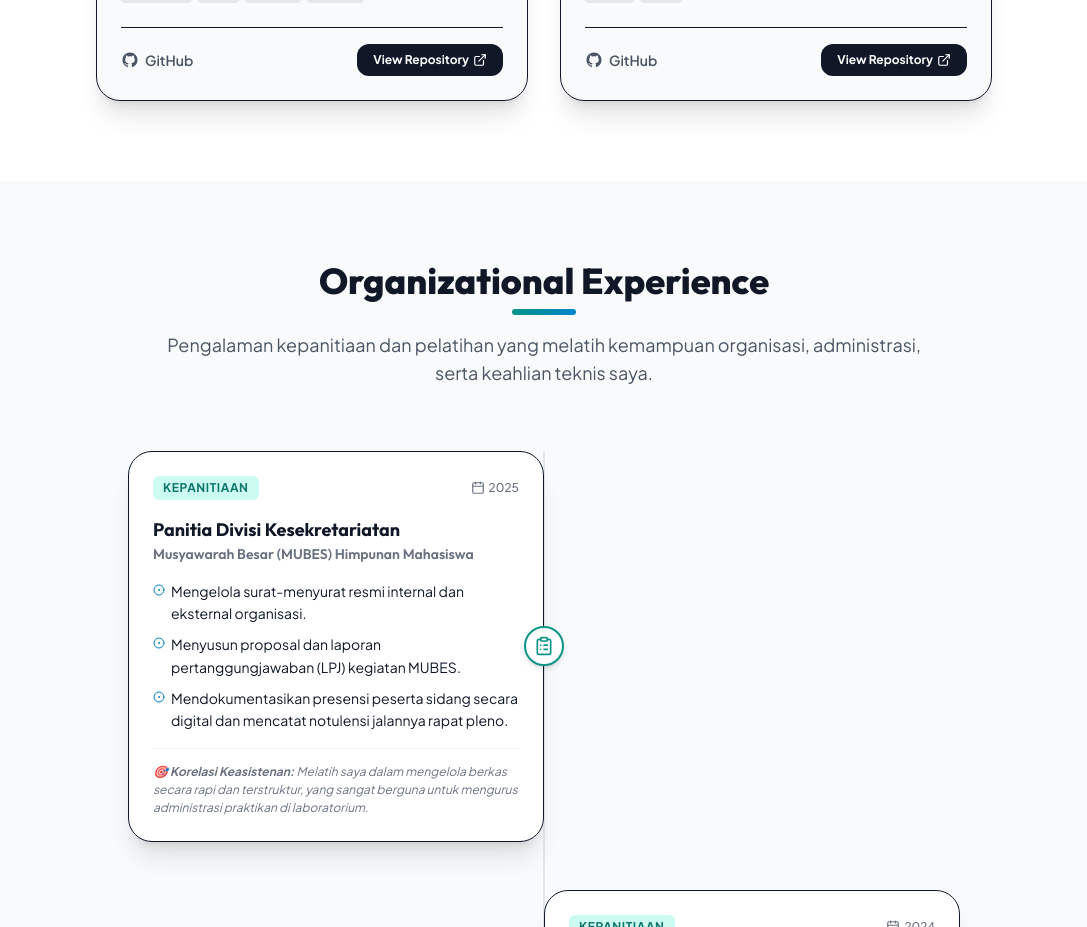
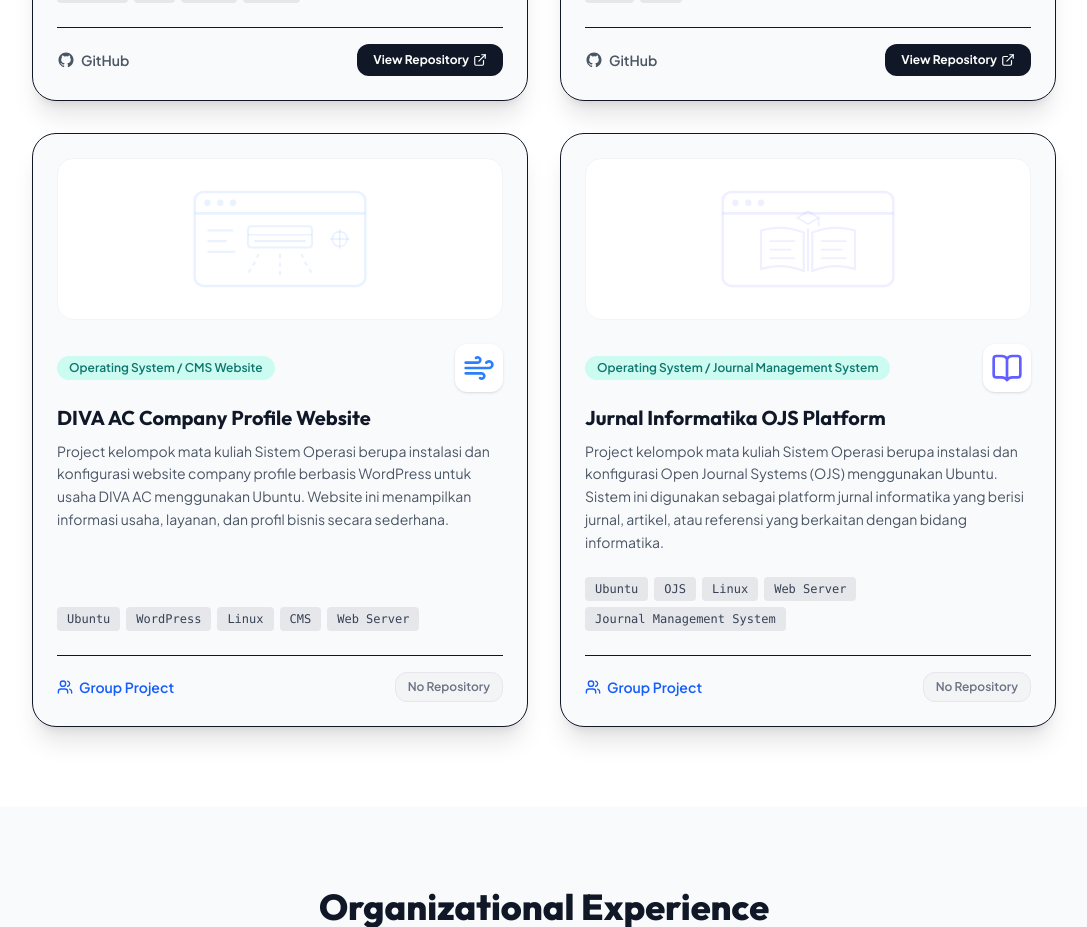
Before and after one commit to RiffaYP/portfolio-riffa, a React (Vite) app: page / in a window 1280 px wide. Shown: the part 3700-4627 px from the top of the page, without its empty margins (96-1183 px from the left). Built offline with nearby package versions, Linux system fonts and the light colour scheme.

Commit message:
Add WordPress and OJS projects

```diff
--- a/src/components/Projects.jsx
+++ b/src/components/Projects.jsx
@@ -1,4 +1,4 @@
-import { ExternalLink, Dumbbell, Joystick } from 'lucide-react';
+import { ExternalLink, Dumbbell, Joystick, Wind, BookOpen, Users } from 'lucide-react';
 
 export default function Projects() {
   const projects = [
@@ -52,6 +52,84 @@ export default function Projects() {
           <line x1="75" y1="22" x2="75" y2="48" stroke="currentColor" strokeWidth="1" />
         </svg>
       )
+    },
+    {
+      id: 3,
+      title: 'DIVA AC Company Profile Website',
+      category: 'Operating System / CMS Website',
+      desc: 'Project kelompok mata kuliah Sistem Operasi berupa instalasi dan konfigurasi website company profile berbasis WordPress untuk usaha DIVA AC menggunakan Ubuntu. Website ini menampilkan informasi usaha, layanan, dan profil bisnis secara sederhana.',
+      tech: ['Ubuntu', 'WordPress', 'Linux', 'CMS', 'Web Server'],
+      label: 'Group Project',
+      icon: <Wind className="w-8 h-8 text-blue-500" />,
+      glowClass: 'glow-card-blue',
+      illustration: (
+        <svg viewBox="0 0 100 60" className="w-full h-32 text-blue-500/10 dark:text-blue-400/10 fill-current">
+          {/* Browser frame */}
+          <rect x="10" y="8" width="80" height="44" rx="4" stroke="currentColor" strokeWidth="1.2" fill="none" />
+          {/* Browser header line */}
+          <line x1="10" y1="18" x2="90" y2="18" stroke="currentColor" strokeWidth="1.2" />
+          {/* Window buttons */}
+          <circle cx="16" cy="13" r="1.5" />
+          <circle cx="22" cy="13" r="1.5" />
+          <circle cx="28" cy="13" r="1.5" />
+          {/* AC Unit inside the browser */}
+          <rect x="35" y="24" width="30" height="10" rx="1.5" stroke="currentColor" strokeWidth="1" fill="none" />
+          {/* AC grill details */}
+          <line x1="38" y1="31" x2="62" y2="31" stroke="currentColor" strokeWidth="1" />
+          <line x1="35" y1="28" x2="65" y2="28" stroke="currentColor" strokeWidth="0.8" />
+          {/* Cool air / wind lines flowing down from the AC */}
+          <path d="M 40 37 Q 38 42 35 46" stroke="currentColor" strokeWidth="1" fill="none" strokeDasharray="2,2" />
+          <path d="M 50 37 Q 50 43 50 47" stroke="currentColor" strokeWidth="1" fill="none" strokeDasharray="2,2" />
+          <path d="M 60 37 Q 62 42 65 46" stroke="currentColor" strokeWidth="1" fill="none" strokeDasharray="2,2" />
+          {/* Snowflake indicator */}
+          <circle cx="78" cy="30" r="3.5" stroke="currentColor" strokeWidth="0.8" fill="none" />
+          <line x1="78" y1="25.5" x2="78" y2="34.5" stroke="currentColor" strokeWidth="0.8" />
+          <line x1="73.5" y1="30" x2="82.5" y2="30" stroke="currentColor" strokeWidth="0.8" />
+          {/* Text lines simulating content on the website */}
+          <line x1="16" y1="26" x2="28" y2="26" stroke="currentColor" strokeWidth="1" />
+          <line x1="16" y1="31" x2="25" y2="31" stroke="currentColor" strokeWidth="1" />
+          <line x1="16" y1="36" x2="29" y2="36" stroke="currentColor" strokeWidth="1" />
+        </svg>
+      )
+    },
+    {
+      id: 4,
+      title: 'Jurnal Informatika OJS Platform',
+      category: 'Operating System / Journal Management System',
+      desc: 'Project kelompok mata kuliah Sistem Operasi berupa instalasi dan konfigurasi Open Journal Systems (OJS) menggunakan Ubuntu. Sistem ini digunakan sebagai platform jurnal informatika yang berisi jurnal, artikel, atau referensi yang berkaitan dengan bidang informatika.',
+      tech: ['Ubuntu', 'OJS', 'Linux', 'Web Server', 'Journal Management System'],
+      label: 'Group Project',
+      icon: <BookOpen className="w-8 h-8 text-indigo-500" />,
+      glowClass: 'glow-card-indigo',
+      illustration: (
+        <svg viewBox="0 0 100 60" className="w-full h-32 text-indigo-500/10 dark:text-indigo-400/10 fill-current">
+          {/* Browser frame */}
+          <rect x="10" y="8" width="80" height="44" rx="4" stroke="currentColor" strokeWidth="1.2" fill="none" />
+          {/* Browser header line */}
+          <line x1="10" y1="18" x2="90" y2="18" stroke="currentColor" strokeWidth="1.2" />
+          {/* Window buttons */}
+          <circle cx="16" cy="13" r="1.5" />
+          <circle cx="22" cy="13" r="1.5" />
+          <circle cx="28" cy="13" r="1.5" />
+          {/* Open Journal/Book inside */}
+          {/* Left page */}
+          <path d="M 28 26 Q 38 23 48 27 L 48 45 Q 38 41 28 44 Z" stroke="currentColor" strokeWidth="1" fill="none" />
+          {/* Right page */}
+          <path d="M 72 26 Q 62 23 52 27 L 52 45 Q 62 41 72 44 Z" stroke="currentColor" strokeWidth="1" fill="none" />
+          {/* Book binding line */}
+          <line x1="50" y1="25" x2="50" y2="45" stroke="currentColor" strokeWidth="1" />
+          {/* Lines representing text on the pages */}
+          <line x1="32" y1="31" x2="44" y2="31" stroke="currentColor" strokeWidth="0.8" />
+          <line x1="32" y1="35" x2="42" y2="35" stroke="currentColor" strokeWidth="0.8" />
+          <line x1="32" y1="39" x2="44" y2="39" stroke="currentColor" strokeWidth="0.8" />
+          <line x1="56" y1="31" x2="68" y2="31" stroke="currentColor" strokeWidth="0.8" />
+          <line x1="56" y1="35" x2="66" y2="35" stroke="currentColor" strokeWidth="0.8" />
+          <line x1="56" y1="39" x2="68" y2="39" stroke="currentColor" strokeWidth="0.8" />
+          {/* Graduation cap/achievement icon above the book */}
+          <path d="M 50 17 L 55 20 L 50 23 L 45 20 Z" stroke="currentColor" strokeWidth="0.8" fill="none" />
+          <line x1="55" y1="20" x2="55" y2="24" stroke="currentColor" strokeWidth="0.8" />
+        </svg>
+      )
     }
   ];
 
@@ -74,14 +152,23 @@ export default function Projects() {
         </div>
 
         {/* Projects Grid */}
-        <div className="grid grid-cols-1 md:grid-cols-2 gap-8 max-w-4xl mx-auto">
-          {projects.map((project) => (
-            <a
+        <div className="grid grid-cols-1 md:grid-cols-2 gap-8 max-w-5xl mx-auto">
+          {projects.map((project) => {
+            const hasRepo = !!project.repo;
+            const CardComponent = hasRepo ? 'a' : 'div';
+            const cardProps = hasRepo
+              ? {
+                  href: project.repo,
+                  target: '_blank',
+                  rel: 'noopener noreferrer',
+                }
+              : {};
+
+            return (
+              <CardComponent
                 key={project.id}
-              href={project.repo}
-              target="_blank"
-              rel="noopener noreferrer"
-              className={`p-6 rounded-3xl bg-gray-50 dark:bg-dark-card border border-gray-150 dark:border-gray-800 shadow-xl flex flex-col justify-between transition-all duration-300 hover:-translate-y-1 hover:shadow-2xl ${project.glowClass} group cursor-pointer`}
+                {...cardProps}
+                className={`p-6 rounded-3xl bg-gray-50 dark:bg-dark-card border border-gray-150 dark:border-gray-800 shadow-xl flex flex-col justify-between transition-all duration-300 hover:-translate-y-1 hover:shadow-2xl ${project.glowClass} group ${hasRepo ? 'cursor-pointer' : ''}`}
               >
                 <div>
                   {/* Illustration Frame */}
@@ -119,6 +206,8 @@ export default function Projects() {
                   </div>
 
                   <div className="flex items-center justify-between pt-4 border-t border-gray-150 dark:border-gray-800">
+                    {hasRepo ? (
+                      <>
                         <div className="text-sm font-semibold flex items-center gap-1.5 text-gray-600 hover:text-emerald-500 dark:text-gray-400 dark:hover:text-cyan-400 transition-colors">
                           <svg viewBox="0 0 24 24" className="w-4.5 h-4.5 fill-current" aria-hidden="true">
                             <path fillRule="evenodd" clipRule="evenodd" d="M12 2C6.477 2 2 6.477 2 12c0 4.42 2.865 8.166 6.839 9.489.5.092.682-.217.682-.482 0-.237-.008-.866-.013-1.7-2.782.603-3.369-1.34-3.369-1.34-.454-1.156-1.11-1.462-1.11-1.462-.908-.62.069-.608.069-.608 1.003.07 1.531 1.03 1.531 1.03.892 1.529 2.341 1.087 2.91.831.092-.646.35-1.086.636-1.336-2.22-.253-4.555-1.11-4.555-4.943 0-1.091.39-1.984 1.029-2.683-.103-.253-.446-1.27.098-2.647 0 0 .84-.269 2.75 1.025A9.564 9.564 0 0112 6.844c.85.004 1.705.115 2.504.337 1.909-1.294 2.747-1.025 2.747-1.025.546 1.377.203 2.394.1 2.647.64.699 1.028 1.592 1.028 2.683 0 3.842-2.339 4.687-4.566 4.935.359.309.678.919.678 1.852 0 1.336-.012 2.415-.012 2.743 0 .267.18.579.688.481C19.137 20.162 22 16.418 22 12c0-5.523-4.477-10-10-10z" />
@@ -130,10 +219,24 @@ export default function Projects() {
                           View Repository
                           <ExternalLink className="w-3.5 h-3.5" />
                         </div>
+                      </>
+                    ) : (
+                      <>
+                        <div className="text-sm font-semibold flex items-center gap-1.5 text-blue-600 dark:text-blue-400">
+                          <Users className="w-4 h-4" />
+                          <span>{project.label || 'Group Project'}</span>
+                        </div>
+
+                        <div className="px-3 py-1.5 text-xs font-semibold rounded-xl bg-gray-100 dark:bg-gray-850 text-gray-500 dark:text-gray-400 border border-gray-200 dark:border-gray-800">
+                          No Repository
+                        </div>
+                      </>
+                    )}
                   </div>
                 </div>
-            </a>
-          ))}
+              </CardComponent>
+            );
+          })}
         </div>
 
       </div>
--- a/src/index.css
+++ b/src/index.css
@@ -89,3 +89,21 @@ h1, h2, h3, h4, h5, h6 {
   border-color: rgba(2, 132, 199, 0.3);
   transform: translateY(-2px);
 }
+
+.glow-card-blue {
+  transition: all 0.3s ease;
+}
+.glow-card-blue:hover {
+  box-shadow: 0 10px 25px -5px rgba(0, 0, 0, 0.3), 0 8px 10px -6px rgba(37, 99, 235, 0.15);
+  border-color: rgba(37, 99, 235, 0.3);
+  transform: translateY(-2px);
+}
+
+.glow-card-indigo {
+  transition: all 0.3s ease;
+}
+.glow-card-indigo:hover {
+  box-shadow: 0 10px 25px -5px rgba(0, 0, 0, 0.3), 0 8px 10px -6px rgba(79, 70, 229, 0.15);
+  border-color: rgba(79, 70, 229, 0.3);
+  transform: translateY(-2px);
+}
```
Also changed, not shown: src/components/Hero.jsx (line endings or trailing spaces), 1 other file (tests, documents, lock files or other folders). Lines whose indentation alone changed are shown as unchanged.
